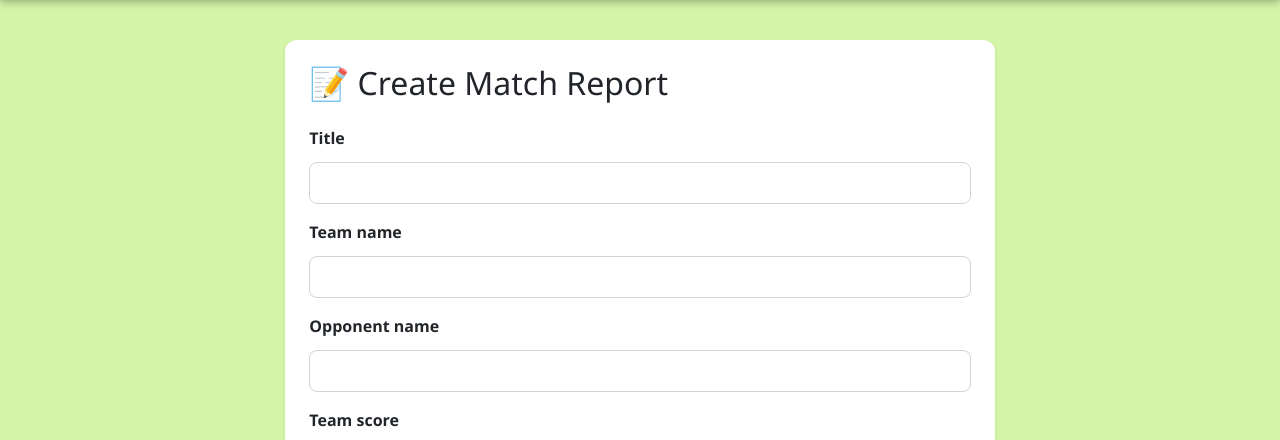
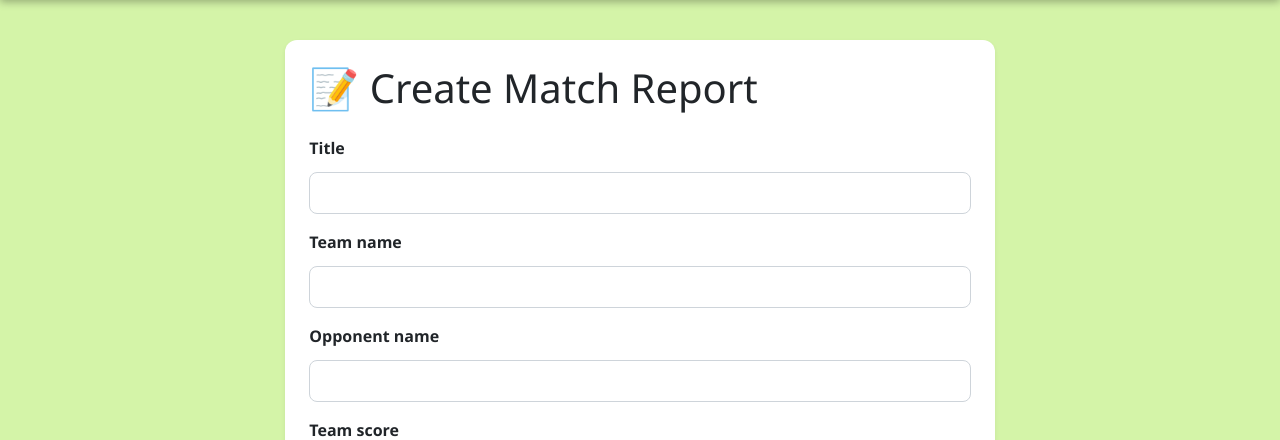
Before and after one commit to YemsAla/the_netball_summary, a Django app: page /reports/create/ in a window 1280 px wide. Shown: the part 60-500 px from the top of the page. Run offline with Django 4.2, Linux system fonts and the light colour scheme; the visitor is signed in with stand-in values (Sample User, id 1); parts of the project's set-up code (start-up, migrations or seed data) failed here and were passed over.

Commit message:
Fixed heading  hierachy on create report page

```diff
--- a/match_reports/templates/match_reports/report_form.html
+++ b/match_reports/templates/match_reports/report_form.html
@@ -6,9 +6,9 @@
     <div class="col-md-8">
         <div class="card shadow-sm">
             <div class="card-body p-4">
-                <h2 class="card-title mb-4">
+                <h1 class="card-title mb-4">
                     {% if object %}📝 Update Match Report{% else %}📝 Create Match Report{% endif %}
-                </h2>
+                </h1>
                 <form method="POST" enctype="multipart/form-data" novalidate>
                     {% csrf_token %}
                     {% for field in form %}
```
